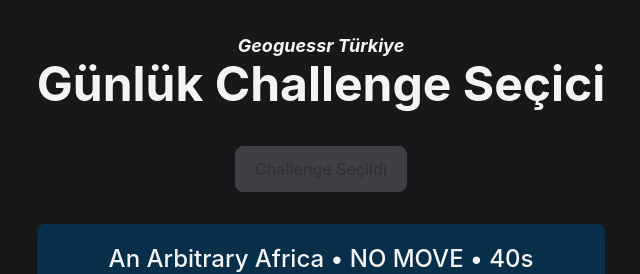
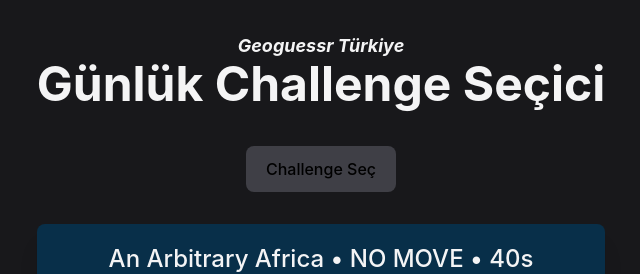
Before and after one commit to veotaar/geo-daily-picker, a website built with Vite: page index.html in a window 1280 px wide. Both pictures are taken after a click on the button "Challenge Seç". Shown: the top 274 px of the page, without its empty margins (319-959 px from the left). Built offline with nearby package versions, Linux system fonts and the light colour scheme.

Commit message:
update map pool

```diff
--- a/challenge.js
+++ b/challenge.js
@@ -22,9 +22,14 @@
     challengeName.innerText = `${mapName} • ${mode} • ${timeLimit}s`;
     button.innerText = 'Challenge Seçildi';
     button.setAttribute('disabled', 'true');
-    mapLink.setAttribute('href', `https://www.geoguessr.com/maps/${map}`);
+    mapLink.setAttribute('href', `https://www.geoguessr.com/maps/${map}/play`);
     mapLink.innerText = mapName;
     challengeInfo.classList.remove('invisible');
+
+    setTimeout(() => {
+      button.removeAttribute('disabled')
+      button.innerText = 'Challenge Seç';
+    }, 500)
   };
 
   const copyChallengeName = async () => {
--- a/data/world-maps.js
+++ b/data/world-maps.js
@@ -2,7 +2,7 @@
   {
     id: 0,
     name: 'A Community World',
-    probability: 14.14,
+    probability: 9.9,
     url: '62a44b22040f04bd36e8a914',
     gameSettings: [
       {
@@ -25,7 +25,7 @@
   {
     id: 1,
     name: 'AI Generated World',
-    probability: 14.14,
+    probability: 9.9,
     url: '5dbaf08ed0d2a478444d2e8e',
     gameSettings: [
       {
@@ -66,7 +66,7 @@
   {
     id: 3,
     name: 'An Improved World',
-    probability: 14.14,
+    probability: 9.9,
     url: '5b0a80f8596695b708122809',
     gameSettings: [
       {
@@ -84,7 +84,7 @@
   {
     id: 4,
     name: 'An Arbitrary World',
-    probability: 14.14,
+    probability: 9.9,
     url: '6089bfcff6a0770001f645dd',
     gameSettings: [
       {
@@ -102,7 +102,7 @@
   {
     id: 5,
     name: 'An Arbitrary Rural World',
-    probability: 14.14,
+    probability: 9.9,
     url: '643dbc7ccc47d3a344307998',
     gameSettings: [
       {
@@ -133,7 +133,7 @@
   {
     id: 7,
     name: 'Dirty World',
-    probability: 14.14,
+    probability: 9.9,
     url: '63f3ff1e0355e40ded075e0c',
     gameSettings: [
       {
@@ -164,7 +164,7 @@
   {
     id: 9,
     name: 'Less-Extreme Regionguessing',
-    probability: 14.14,
+    probability: 9.9,
     url: '658a3ef12255cca9e7f39c06',
     gameSettings: [
       {
@@ -179,6 +179,60 @@
       },
     ],
   },
+  {
+    id: 10,
+    name: 'Terminus',
+    probability: 9.9,
+    url: '64919f3c95165ff26469091a',
+    gameSettings: [
+      {
+        mode: 'NO MOVE',
+        duration: 40,
+        probability: 80,
+      },
+      {
+        mode: 'NMPZ',
+        duration: 40,
+        probability: 20,
+      },
+    ],
+  },
+  {
+    id: 11,
+    name: 'A Varied World',
+    probability: 9.9,
+    url: '64ce812adc7614680516ff8c',
+    gameSettings: [
+      {
+        mode: 'NO MOVE',
+        duration: 40,
+        probability: 80,
+      },
+      {
+        mode: 'NMPZ',
+        duration: 40,
+        probability: 20,
+      },
+    ],
+  },
+  {
+    id: 12,
+    name: 'IntersectionGuessr',
+    probability: 9.9,
+    url: '61325442eadbec00018b6385',
+    gameSettings: [
+      {
+        mode: 'NO MOVE',
+        duration: 40,
+        probability: 80,
+      },
+      {
+        mode: 'NMPZ',
+        duration: 40,
+        probability: 0,
+      },
+    ],
+  },
 ];
 
 export default maps;
```
Also changed, not shown: dist/assets/index-CDvI6YbN.js (added), dist/assets/index-swgW85Ex.js (deleted), dist/index.html.
